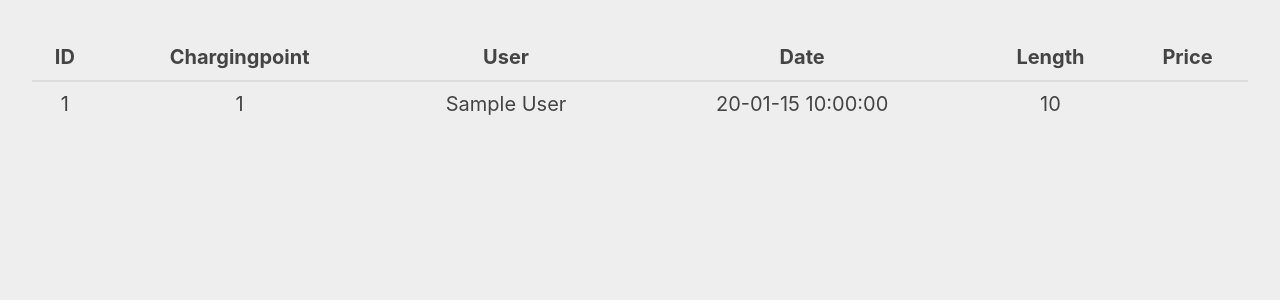
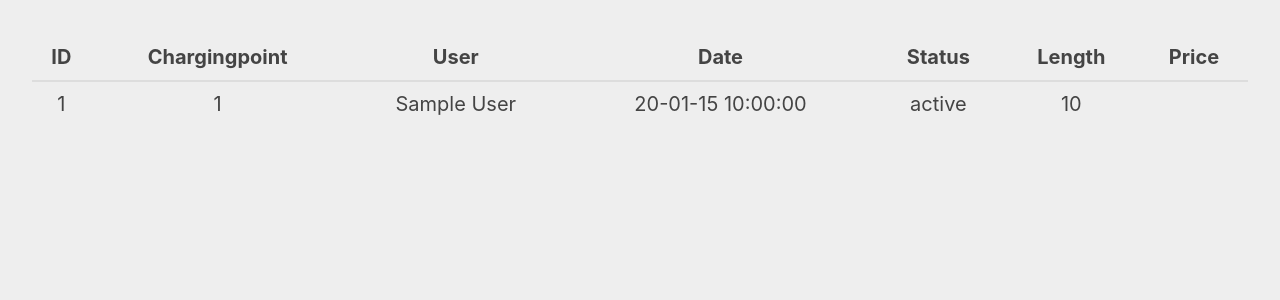
Before and after one commit to avict15/afstudeerproject-1, a Flask app: template app/templates/admin_table.html in a window 1280 px wide. Shown: the part 68-368 px from the top of the page. Run offline with Flask 2, Linux system fonts and the light colour scheme; tables that the repository leaves empty hold one stand-in row (values such as "Sample post"); the template is opened without the code that fills it: values that come from a table or form of the project are taken from there, most other values are stand-ins (such as "Sample title", 1, 10 or a date in 2020); data that the repository does not hold is empty; some libraries are stand-ins or nearby versions.

Commit message:
Added field to table

```diff
--- a/app/templates/admin_table.html
+++ b/app/templates/admin_table.html
@@ -11,6 +11,7 @@
         <th>Chargingpoint</th>
         <th>User</th>
         <th>Date</th>
+        <th>Status</th>
         <th>Length</th>
         <th>Price</th>
       </tr>
@@ -26,6 +27,7 @@
        {% endif %}
        {% endfor %}
         <td>{{session.created.strftime(('%y-%m-%d %H:%M:%S'))}}</td>
+        <td>{{session.status}}</td>
        {% if session.endtime is not none %}
         <td>{{(session.endtime - session.created)}} </td>
         <td>{{(((session.endtime - session.created).total_seconds() / 60) * 0.20)}}</td>
```
